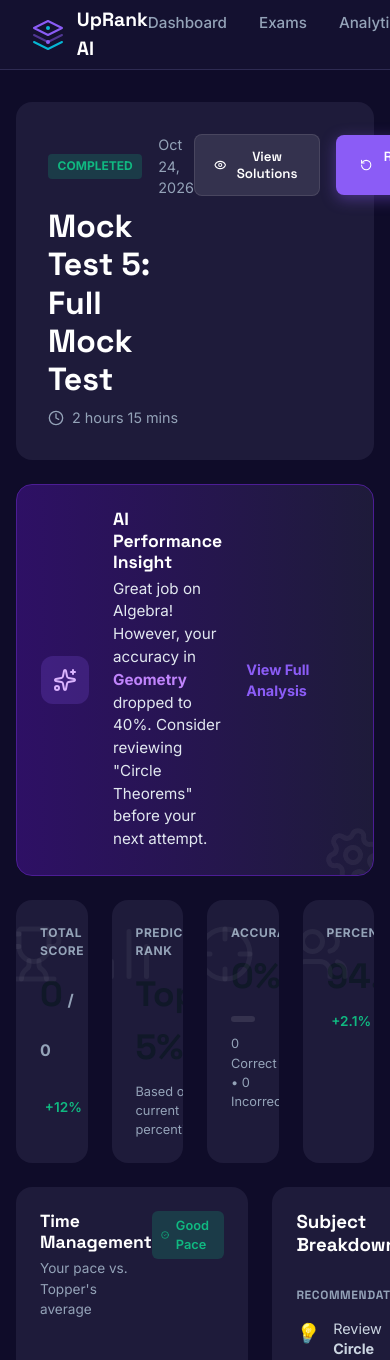
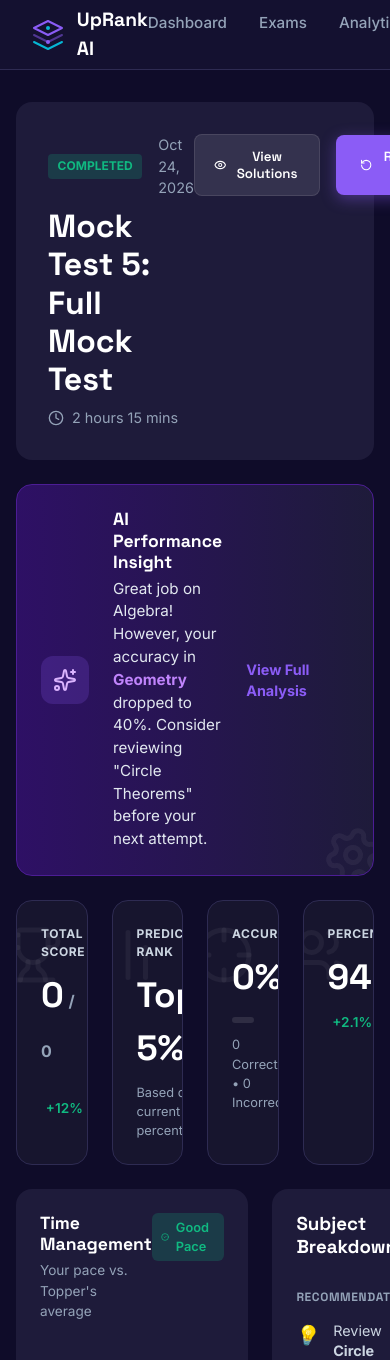
Before and after one commit to indrajit1306/uprank-ai, a React (Vite) app in the folder uprank ai/: page /test-result in a window 390 px wide. Shown: the top 1360 px of the page. Built offline with nearby package versions, Linux system fonts and the light colour scheme.

Commit message:
feat: Add comprehensive styling for the Test Result Page, including layout, components, and responsive elements.

```diff
--- a/uprank ai/src/TestResultPage.css
+++ b/uprank ai/src/TestResultPage.css
@@ -268,7 +268,9 @@
 }
 
 .stat-box {
-    background: var(--res-card-bg);
+    background: #17152e;
+    /* Slightly darker background for better contrast */
+    border: 1px solid #2e2b52;
     border-radius: 16px;
     padding: 1.5rem;
     position: relative;
@@ -278,24 +280,30 @@
 .stat-label {
     font-size: 0.75rem;
     font-weight: 700;
-    color: var(--res-text-muted);
+    color: #cbd5e1;
+    /* Lighter grey for better visibility */
     letter-spacing: 0.05em;
     margin-bottom: 0.5rem;
+    text-transform: uppercase;
 }
 
 .stat-value {
     margin-bottom: 0.5rem;
+    color: #ffffff;
+    /* Explicitly white */
 }
 
 .stat-value .big {
     font-size: 2.2rem;
     font-weight: 800;
     font-family: 'Space Grotesk', sans-serif;
+    color: #ffffff;
+    /* Force white */
 }
 
 .stat-value .total {
     font-size: 1rem;
-    color: var(--res-text-muted);
+    color: #94a3b8;
     margin-left: 0.3rem;
 }
 
```
